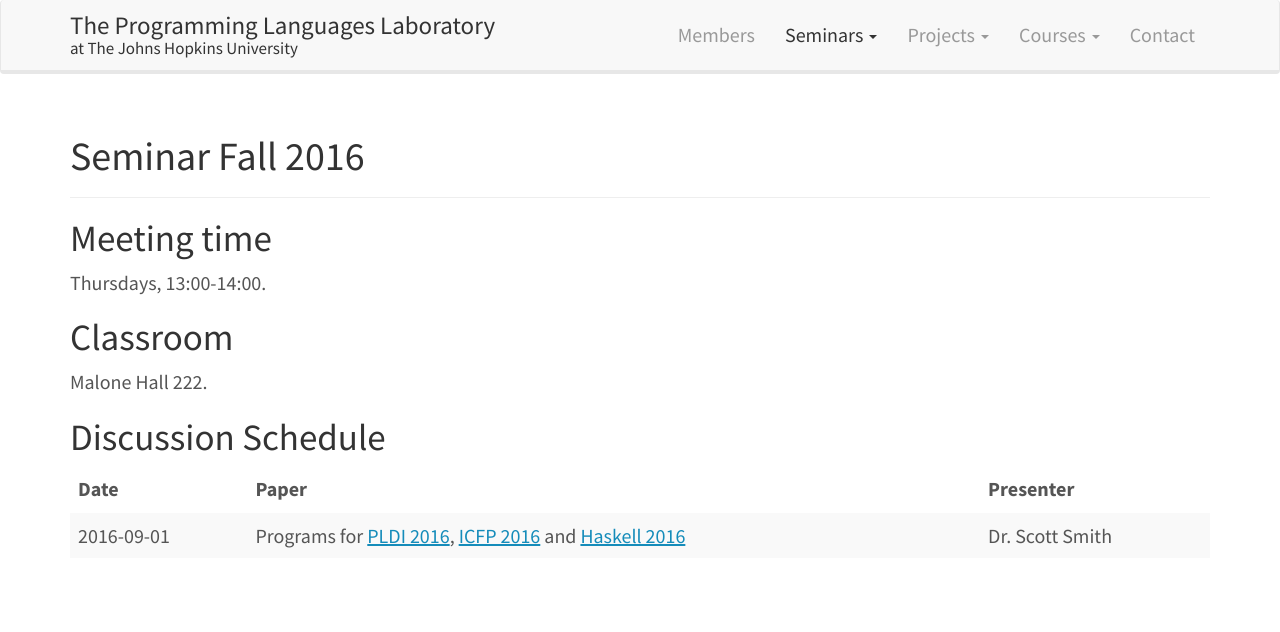
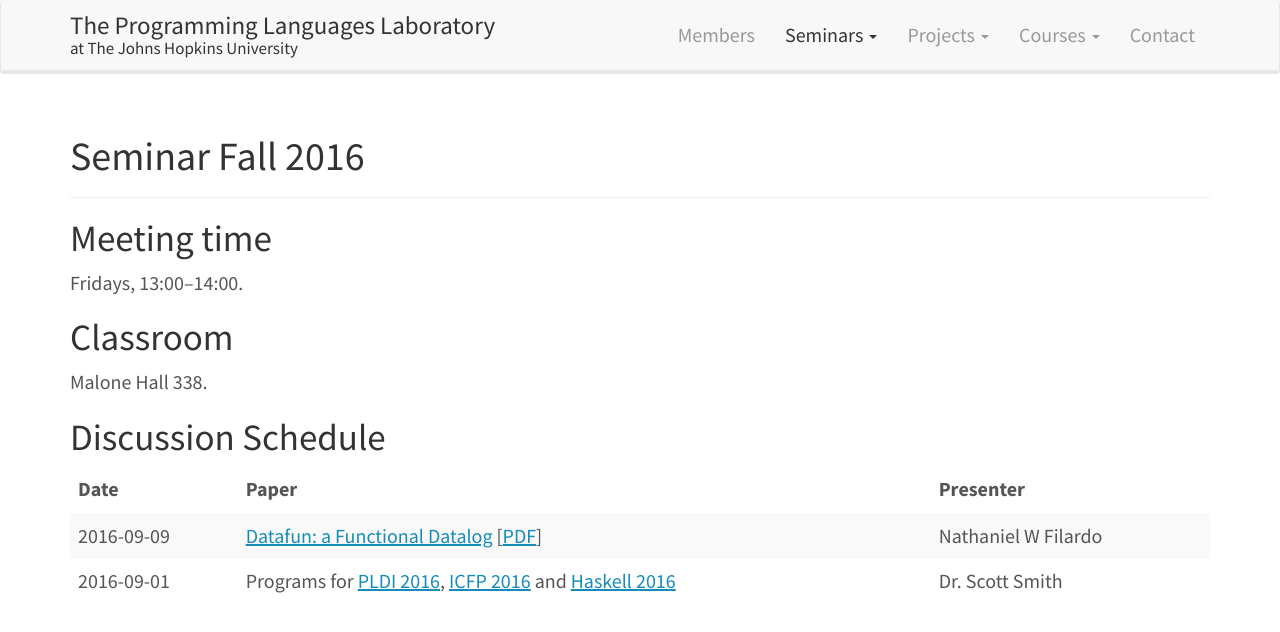
Before and after one commit to JHU-PL-Lab/www-pl-lab, a Jekyll site: the page built from seminars/fall-2016.md, in a window 1280 px wide. Shown: the top 632 px of the page. Built offline with Jekyll 4.4.1, drawn with Linux system fonts in a browser that asks for light colours.

Commit message:
Add 2016-09-09 seminar

```diff
--- a/seminars/fall-2016.md
+++ b/seminars/fall-2016.md
@@ -6,16 +6,17 @@ permalink: "/seminars/fall-2016/"
 Meeting time
 ------------
 
-Thursdays, 13:00-14:00.
+Fridays, 13:00–14:00.
 
 Classroom
 ---------
 
-Malone Hall 222.
+Malone Hall 338.
 
 Discussion Schedule
 -------------------
 
-|       Date | Paper                                                                                                                                                                                                                                                             | Presenter       |
-|------------+-------------------------------------------------------------------------------------------------------------------------------------------------------------------------------------------------------------------------------------------------------------------+-----------------|
-| 2016-09-01 | Programs for [PLDI 2016](http://conf.researchr.org/program/pldi-2016/program-pldi-2016), [ICFP 2016](http://conf.researchr.org/program/icfp-2016/program-icfp-2016) and [Haskell 2016](http://conf.researchr.org/track/icfp-2016/haskellsymp-2016-papers#program) | Dr. Scott Smith |
+|       Date | Paper                                                                                                                                                                                                                                                             | Presenter           |
+|------------+-------------------------------------------------------------------------------------------------------------------------------------------------------------------------------------------------------------------------------------------------------------------+---------------------|
+| 2016-09-09 | [Datafun: a Functional Datalog](http://conf.researchr.org/event/icfp-2016/icfp-2016-papers-datafun-a-functional-datalog) [[PDF](http://www.cs.bham.ac.uk/~krishnan/datafun.pdf)]                                                                                  | Nathaniel W Filardo |
+| 2016-09-01 | Programs for [PLDI 2016](http://conf.researchr.org/program/pldi-2016/program-pldi-2016), [ICFP 2016](http://conf.researchr.org/program/icfp-2016/program-icfp-2016) and [Haskell 2016](http://conf.researchr.org/track/icfp-2016/haskellsymp-2016-papers#program) | Dr. Scott Smith     |
```
Also changed, not shown: seminars/fall-2015.md (+1 -1 lines), seminars/spring-2016.md (+1 -1 lines).
